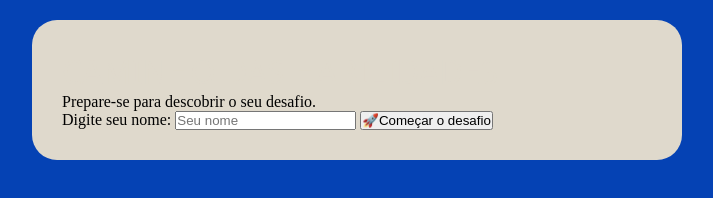
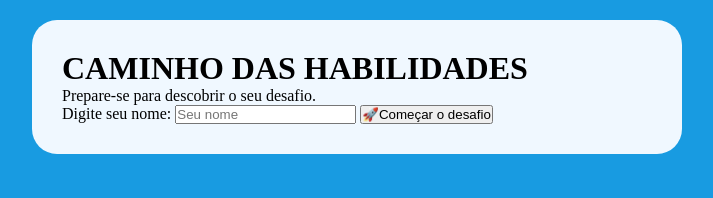
Before and after one commit to teodorokauane-max/Caminho_das_habilidades, a plain HTML site: page index.html in a window 1280 px wide. Shown: the whole page, without its empty margins (283-996 px from the left). Drawn offline with Linux system fonts and the light colour scheme.

Commit message:
Refactor CSS styles for body and container
Updated background colors and removed unused styles.

```diff
--- a/style.css
+++ b/style.css
@@ -8,40 +8,18 @@ body{
     display: flex;
     justify-content: center;
     align-items: center;
-    background-color: #0542b4;
+
+    background-color: #189be1;
+
     padding: 20px;
-    font-family: "Cinzel", serif;
-    font-optical-sizing: auto;
-    font-weight: 400;
-    font-style: normal;
 }
 
-h1{
-    color: rgb(223, 217, 204);
-    font-family: "Chelsea Market", system-ui;
-    font-weight: 400;
-    font-style: normal;
-}
+.conteiner{
 
-h1{
-    font-family: "Chelsea Market", system-ui;
-    font-weight: 400;
-    font-style: normal;
-
-}
-
-
-.conteiner{
-    background-color: rgb(223, 217, 204);
+    background-color: aliceblue;
     width: 100%;
     max-width: 650px;
     padding: 30px;
     border-radius: 25px;
 
 }
-
-.fundo{
-    display: flex;
-    justify-content: center;
-    align-items: center;
-}
```
